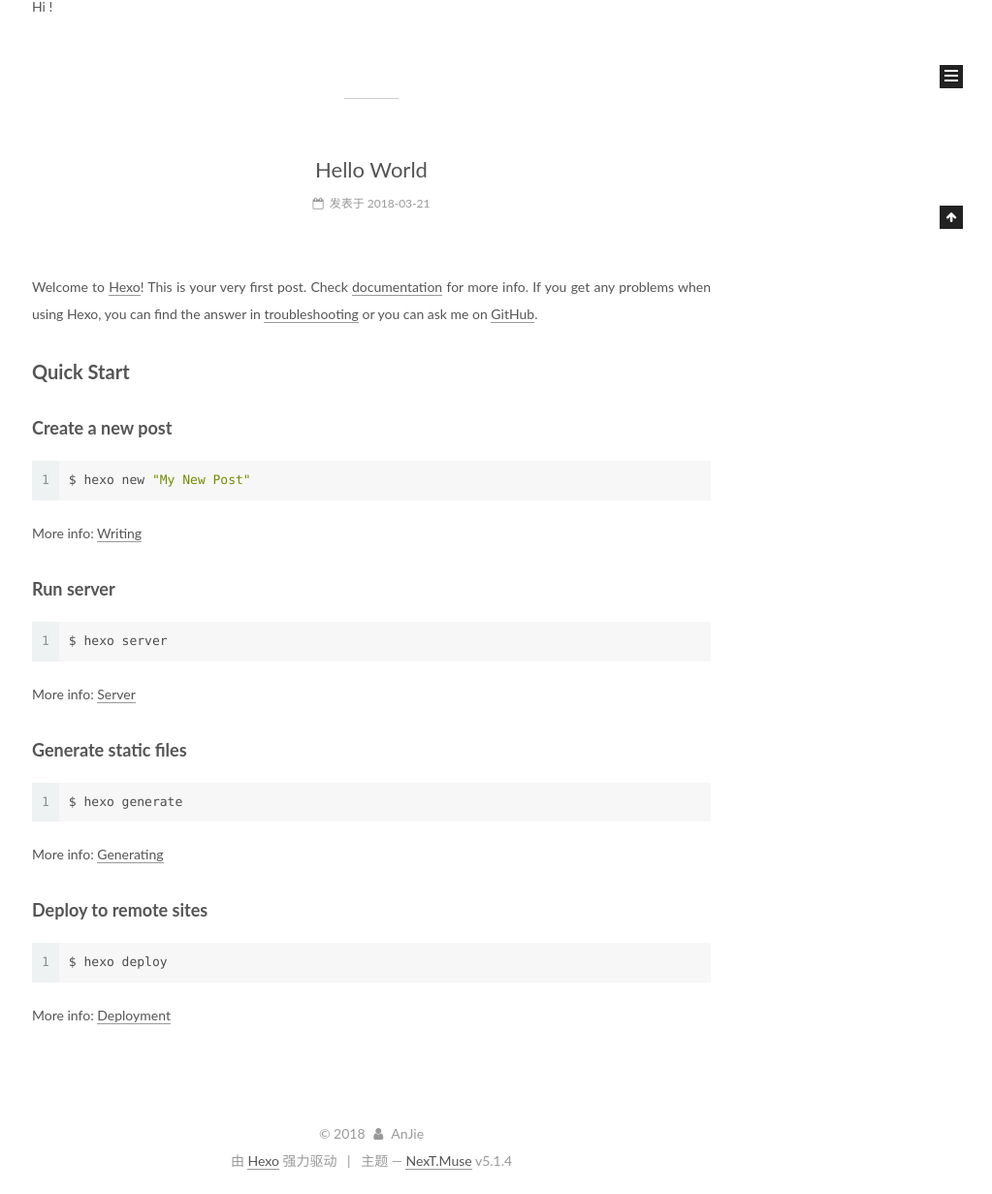
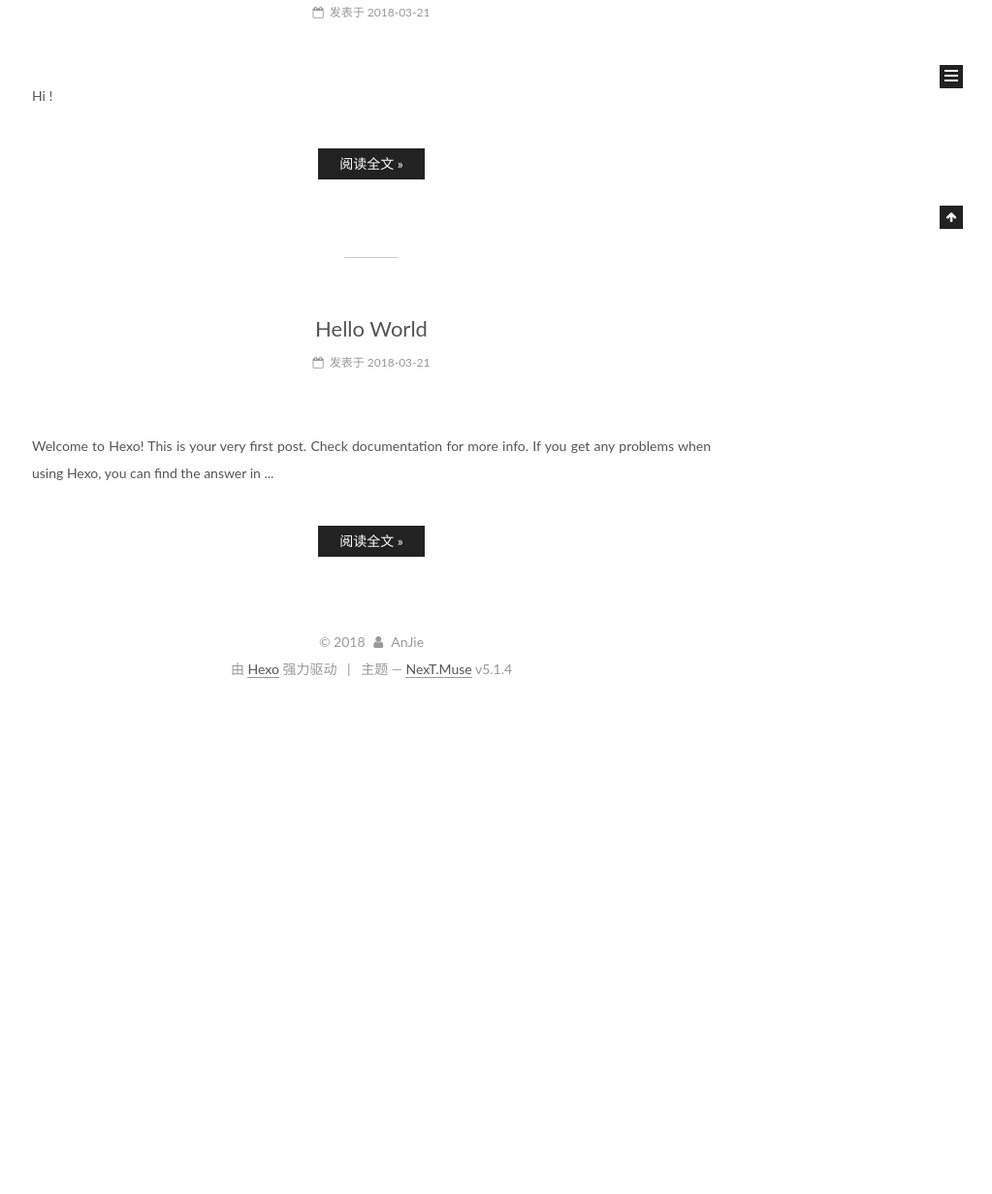
Before and after one commit to qq819953382/qq819953382.github.io, a plain HTML site: page index.html in a window 1280 px wide. Shown: the part 664-1895 px from the top of the page at 97% size, without its empty margins (257-1280 px from the left). After the commit the page ends 1388 px from the top, so only its background shows below. Drawn offline with Linux system fonts and the light colour scheme.

Commit message:
Site updated: 2018-03-22 13:28:20

```diff
--- a/css/main.css
+++ b/css/main.css
@@ -1822,7 +1822,7 @@ pre .javascript .function {
   width: 4px;
   height: 4px;
   border-radius: 50%;
-  background: #d2ff03;
+  background: #12ad6f;
 }
 .links-of-blogroll {
   font-size: 13px;
--- a/index.html
+++ b/index.html
@@ -324,6 +324,13 @@
 
 
 
+          <!--noindex-->
+          <div class="post-button text-center">
+            <a class="btn" href="/2018/03/21/hello/#more" rel="contents">
+              阅读全文 &raquo;
+            </a>
+          </div>
+          <!--/noindex-->
 
 
     </div>
@@ -441,9 +448,16 @@
 
 
 
-            <p> Hi ! </p>
+           Hi !
 
 
+          <!--noindex-->
+          <div class="post-button text-center">
+            <a class="btn" href="/2018/03/21/abc/#more" rel="contents">
+              阅读全文 &raquo;
+            </a>
+          </div>
+          <!--/noindex-->
 
 
     </div>
@@ -561,17 +575,15 @@
 
 
 
-            <p>Welcome to <a href="https://hexo.io/" target="_blank" rel="noopener">Hexo</a>! This is your very first post. Check <a href="https://hexo.io/docs/" target="_blank" rel="noopener">documentation</a> for more info. If you get any problems when using Hexo, you can find the answer in <a href="https://hexo.io/docs/troubleshooting.html" target="_blank" rel="noopener">troubleshooting</a> or you can ask me on <a href="https://github.com/hexojs/hexo/issues" target="_blank" rel="noopener">GitHub</a>.</p>
-<h2 id="Quick-Start"><a href="#Quick-Start" class="headerlink" title="Quick Start"></a>Quick Start</h2><h3 id="Create-a-new-post"><a href="#Create-a-new-post" class="headerlink" title="Create a new post"></a>Create a new post</h3><figure class="highlight bash"><table><tr><td class="gutter"><pre><span class="line">1</span><br></pre></td><td class="code"><pre><span class="line">$ hexo new <span class="string">"My New Post"</span></span><br></pre></td></tr></table></figure>
-<p>More info: <a href="https://hexo.io/docs/writing.html" target="_blank" rel="noopener">Writing</a></p>
-<h3 id="Run-server"><a href="#Run-server" class="headerlink" title="Run server"></a>Run server</h3><figure class="highlight bash"><table><tr><td class="gutter"><pre><span class="line">1</span><br></pre></td><td class="code"><pre><span class="line">$ hexo server</span><br></pre></td></tr></table></figure>
-<p>More info: <a href="https://hexo.io/docs/server.html" target="_blank" rel="noopener">Server</a></p>
-<h3 id="Generate-static-files"><a href="#Generate-static-files" class="headerlink" title="Generate static files"></a>Generate static files</h3><figure class="highlight bash"><table><tr><td class="gutter"><pre><span class="line">1</span><br></pre></td><td class="code"><pre><span class="line">$ hexo generate</span><br></pre></td></tr></table></figure>
-<p>More info: <a href="https://hexo.io/docs/generating.html" target="_blank" rel="noopener">Generating</a></p>
-<h3 id="Deploy-to-remote-sites"><a href="#Deploy-to-remote-sites" class="headerlink" title="Deploy to remote sites"></a>Deploy to remote sites</h3><figure class="highlight bash"><table><tr><td class="gutter"><pre><span class="line">1</span><br></pre></td><td class="code"><pre><span class="line">$ hexo deploy</span><br></pre></td></tr></table></figure>
-<p>More info: <a href="https://hexo.io/docs/deployment.html" target="_blank" rel="noopener">Deployment</a></p>
-
-
+          Welcome to Hexo! This is your very first post. Check documentation for more info. If you get any problems when using Hexo, you can find the answer in
+          ...
+          <!--noindex-->
+          <div class="post-button text-center">
+            <a class="btn" href="/2018/03/21/hello-world/#more" rel="contents">
+              阅读全文 &raquo;
+            </a>
+          </div>
+          <!--/noindex-->
 
 
     </div>
```
